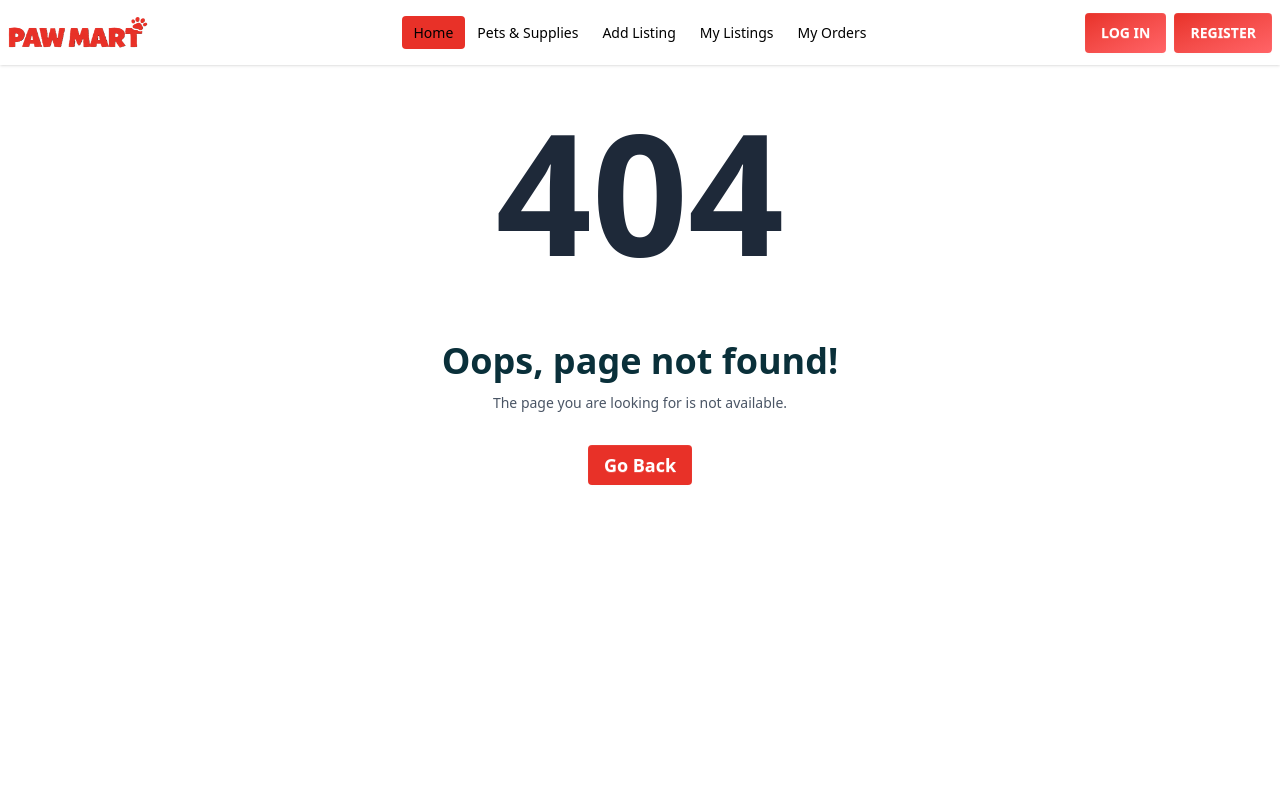
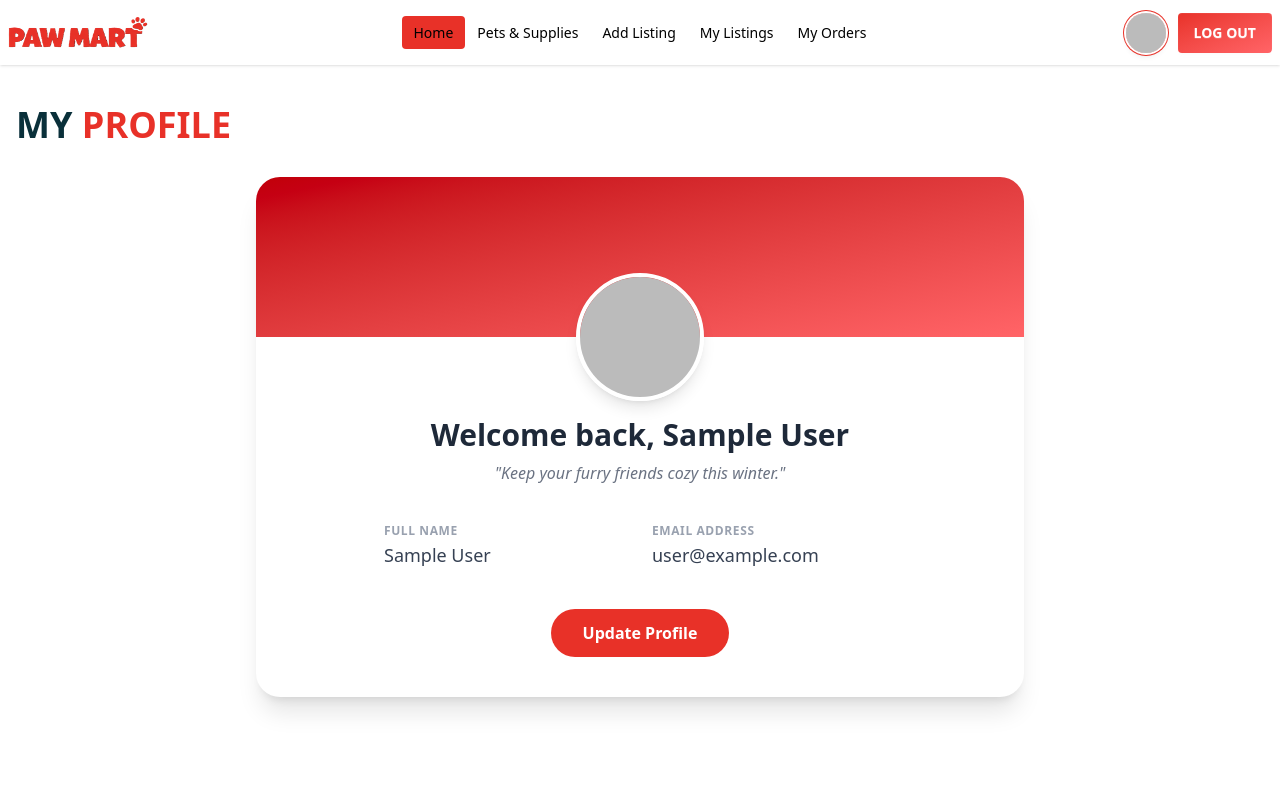
Before and after one commit to Zidanpng/assignment-10-client, a React (Vite) app: page /profile in a window 1280 px wide. Shown: the top 800 px of the page. Built offline with nearby package versions, Linux system fonts and the light colour scheme; no server answers; sample sign-in values are in the browser's storage.

Commit message:
profile and profile update page done

```diff
--- a/src/components/Navbar.jsx
+++ b/src/components/Navbar.jsx
@@ -1,9 +1,11 @@
-import React from "react";
+import React, { useContext } from "react";
 import logo from "../assets/Paw-mart-2.png";
 import { Link, NavLink, useNavigate } from "react-router-dom";
 import { IoPaw } from "react-icons/io5";
+import { AuthContext } from "../providers/AuthProvider";
 
 const Navbar = () => {
+  const { user, logOut } = useContext(AuthContext);
   const navigate = useNavigate();
   return (
     <div>
@@ -76,6 +78,35 @@ const Navbar = () => {
           </ul>
         </div>
         <div className="navbar-end">
+          {user && user?.email ? (
+            <div className="flex items-center gap-3">
+              <div
+                className="tooltip tooltip-bottom"
+                data-tip={user?.displayName || "User"}
+              >
+                <div className="avatar">
+                  <Link
+                    to="/profile"
+                    className="w-10 rounded-full ring ring-[#e83128] ring-offset-2 block overflow-hidden shadow-md"
+                  >
+                    <img
+                      src={
+                        user?.photoURL ||
+                        "https://cdn-icons-png.flaticon.com/512/149/149071.png"
+                      }
+                      alt=""
+                    />
+                  </Link>
+                </div>
+              </div>
+              <button
+                onClick={logOut}
+                className="btn btn-sm md:btn-md text-white bg-gradient-to-br from-[#e83128] to-red-400 hover:scale-105 transition-transform border-none"
+              >
+                LOG OUT
+              </button>
+            </div>
+          ) : (
             <div className="flex gap-2">
               <Link
                 to="/login"
@@ -85,11 +116,13 @@ const Navbar = () => {
               </Link>
               <Link
                 to="/register"
-              className="btn btn-sm md:btn-md  text-white bg-gradient-to-br from-[#e83128] to-red-400 hover:scale-105 transition-transform border-none"
+                className="btn btn-sm md:btn-md text-white bg-gradient-to-br from-[#e83128] to-red-400 hover:scale-105 transition-transform border-none"
               >
                 REGISTER
               </Link>
             </div>
+          )}
+          <div></div>
         </div>
       </div>
     </div>
--- a/src/main.jsx
+++ b/src/main.jsx
@@ -5,12 +5,11 @@ import { RouterProvider } from "react-router-dom";
 import "./index.css";
 import Roots from "./Layouts/Roots.jsx";
 import Home from "./pages/Home/Home.jsx";
-import PetSupply from "./pages/PetSupply/PetSupply.jsx";
+
 import AddList from "./pages/AddList/AddList.jsx";
 import MyOrder from "./pages/MyOrder/MyOrder.jsx";
 import MyList from "./pages/MyList/MyList.jsx";
 import { AuthProvider } from "./providers/AuthProvider.jsx";
-import PrivateRoute from "./privateRoute/PrivateRoute.jsx";
 import Register from "./components/Register.jsx";
 import Login from "./components/Login.jsx";
 import UpdateProfile from "./pages/UpdateProfile.jsx";
@@ -18,6 +17,9 @@ import Details from "./pages/Home/Details.jsx";
 import CategoryProducts from "./pages/CategoryProducts.jsx";
 import Error from "./pages/Error.jsx";
 import UpdateList from "./pages/MyList/UpdateList.jsx";
+import PrivateRoute from "./privateRoute/PrivateRoute.jsx";
+import PetSupply from "./pages/PetSupply/PetSupply.jsx";
+import Profile from "./pages/Profile.jsx";
 
 const router = createBrowserRouter([
   {
@@ -29,32 +31,60 @@ const router = createBrowserRouter([
         element: <Home></Home>,
       },
       {
-        path: "/petSupply",
-        element: <PetSupply></PetSupply>,
+        path: "/PetSupply",
+        element: (
+          <PrivateRoute>
+            <PetSupply></PetSupply>
+          </PrivateRoute>
+        ),
       },
       {
         path: "/details/:id",
-        element: <Details></Details>,
+        element: (
+          <PrivateRoute>
+            <Details></Details>
+          </PrivateRoute>
+        ),
       },
       {
         path: "/category-filtered-product/:category",
-        element: <CategoryProducts></CategoryProducts>,
+        element: (
+          <PrivateRoute>
+            <CategoryProducts></CategoryProducts>
+          </PrivateRoute>
+        ),
       },
       {
         path: "/addList",
-        element: <AddList></AddList>,
+        element: (
+          <PrivateRoute>
+            <AddList></AddList>
+          </PrivateRoute>
+        ),
       },
       {
         path: "/myList",
-        element: <MyList></MyList>,
+        element: (
+          <PrivateRoute>
+            <MyList></MyList>
+          </PrivateRoute>
+        ),
       },
       {
         path: "/updateList/:id",
-        element: <UpdateList></UpdateList>,
+        element: (
+          <PrivateRoute>
+            <UpdateList></UpdateList>
+          </PrivateRoute>
+        ),
       },
       {
         path: "/myOrder",
-        element: <MyOrder></MyOrder>,
+        element: (
+          <PrivateRoute>
+            <MyOrder></MyOrder>
+          </PrivateRoute>
+        ),
       },
       {
         path: "/login",
@@ -69,8 +99,20 @@ const router = createBrowserRouter([
       //   element: <ForgetPass></ForgetPass>,
       // },
       {
-        path: "/update",
-        element: <UpdateProfile></UpdateProfile>,
+        path: "/profile",
+        element: (
+          <PrivateRoute>
+            <Profile></Profile>
+          </PrivateRoute>
+        ),
+      },
+      {
+        path: "/updateProfile",
+        element: (
+          <PrivateRoute>
+            <UpdateProfile></UpdateProfile>
+          </PrivateRoute>
+        ),
       },
       {
         path: "*",
--- a/src/pages/Profile.jsx
+++ b/src/pages/Profile.jsx
@@ -1,7 +1,81 @@
-import React from "react";
+import { useContext } from "react";
+import { useNavigate } from "react-router-dom";
+import { AuthContext } from "../providers/AuthProvider";
 
 const Profile = () => {
-  return <div>Profile</div>;
+  const navigate = useNavigate();
+  const { user, loading } = useContext(AuthContext);
+
+  if (loading) {
+    return (
+      <div className="min-h-screen flex justify-center items-center bg-blue-50">
+        <span className="loading loading-spinner loading-lg text-red-600"></span>
+      </div>
+    );
+  }
+  if (!user) {
+    navigate("/login");
+    return null;
+  }
+  return (
+    <div className="max-w-7xl mx-auto px-4 py-10">
+      <h2 className="text-4xl font-black text-[#0a303a] mb-8 uppercase">
+        MY <span className="text-[#e83128]">Profile</span>
+      </h2>
+      <div className="max-w-3xl mx-auto bg-white rounded-3xl shadow-xl overflow-hidden">
+        {/* profile header */}
+        <div className="h-40 bg-gradient-to-br from-red-700 to-red-400 relative">
+          <div className="absolute -bottom-16 left-1/2 -translate-x-1/2">
+            <img
+              src={
+                user?.photoURL ||
+                "https://cdn-icons-png.flaticon.com/512/149/149071.png"
+              }
+              alt="profile pic"
+              className="w-32 h-32 rounded-full border-4 border-white object-cover shadow-lg"
+            />
+          </div>
+        </div>
+        {/* user info */}
+        <div className="pt-20 pb-10 px-8 text-center">
+          <h2 className="text-3xl font-bold text-gray-800">
+            Welcome back, {user?.displayName}
+          </h2>
+          <p className="text-gray-500 mt-2 mb-8 italic">
+            "Keep your furry friends cozy this winter."
+          </p>
+
+          <div className="grid grid-cols-1 md:grid-cols-2 gap-6 text-left max-w-lg mx-auto">
+            <div>
+              <label className="text-xs font-semibold text-gray-400 uppercase tracking-wider">
+                Full Name
+              </label>
+              <p className="text-lg font-medium text-gray-700">
+                {user?.displayName}
+              </p>
+            </div>
+
+            <div>
+              <label className="text-xs font-semibold text-gray-400 uppercase tracking-wider">
+                Email Address
+              </label>
+              <p className="text-lg font-medium text-gray-700">{user?.email}</p>
+            </div>
+          </div>
+
+          {/* action button */}
+          <div className="mt-10 flex flex-wrap justify-center gap-4">
+            <button
+              onClick={() => navigate("/updateProfile")}
+              className="px-8 py-3 bg-[#e83128] text-white font-semibold rounded-full"
+            >
+              Update Profile
+            </button>
+          </div>
+        </div>
+      </div>
+    </div>
+  );
 };
 
 export default Profile;
--- a/src/pages/UpdateProfile.jsx
+++ b/src/pages/UpdateProfile.jsx
@@ -1,7 +1,62 @@
-import React from "react";
+import React, { useContext } from "react";
+import { useNavigate } from "react-router";
+
+import { toast } from "react-toastify";
+import { AuthContext } from "../providers/AuthProvider";
 
 const UpdateProfile = () => {
-  return <div>UpdateProfile</div>;
+  const { user, updateUserProfile } = useContext(AuthContext);
+  const navigate = useNavigate();
+
+  const handleUpdate = (e) => {
+    e.preventDefault();
+    const name = e.target.name.value;
+    const photo = e.target.photo.value;
+
+    updateUserProfile({ displayName: name, photoURL: photo })
+      .then(() => {
+        toast.success("Profile Updated");
+        navigate("/profile");
+      })
+      .catch((err) => toast.error(err.message));
+  };
+  return (
+    <div className="flex justify-center items-center min-h-screen bg-gray-100">
+      <form
+        onSubmit={handleUpdate}
+        className="card bg-white p-8 shadow-xl w-96"
+      >
+        <h1 className="text-2xl text-center text-[#0a303a] font-bold pb-3">
+          Update <span className="text-[#e83128]">Profile</span>
+        </h1>
+        <div>
+          <label className="label font-medium text-gray-800 mb-1">Name</label>
+          <input
+            type="text"
+            name="name"
+            defaultValue={user?.displayName}
+            required
+            className="w-full px-5 py-4 rounded-md bg-white border border-gray-300 text-gray-400 focus:ring-2 focus:ring-black focus:text-gray-600 outline-none transition-all placeholder:text-gray-400 font-bold text-xs tracking-widest"
+            placeholder="Enter name"
+          />
+        </div>
+        <div>
+          <label className="label font-medium text-gray-800 mb-1">Photo</label>
+          <input
+            type="text"
+            name="photo"
+            defaultValue={user?.photoURL}
+            required
+            className="w-full px-5 py-4 rounded-md bg-white border border-gray-300 text-gray-400 focus:ring-2 focus:ring-black focus:text-gray-600 outline-none transition-all placeholder:text-gray-400 font-bold text-xs tracking-widest"
+            placeholder="Enter Photo"
+          />
+        </div>
+        <button className="btn bg-red-600 text-white hover:scale-105 transition-transform border-none mt-4">
+          Update Information
+        </button>
+      </form>
+    </div>
+  );
 };
 
 export default UpdateProfile;
```
Lines whose indentation alone changed are shown as unchanged.
